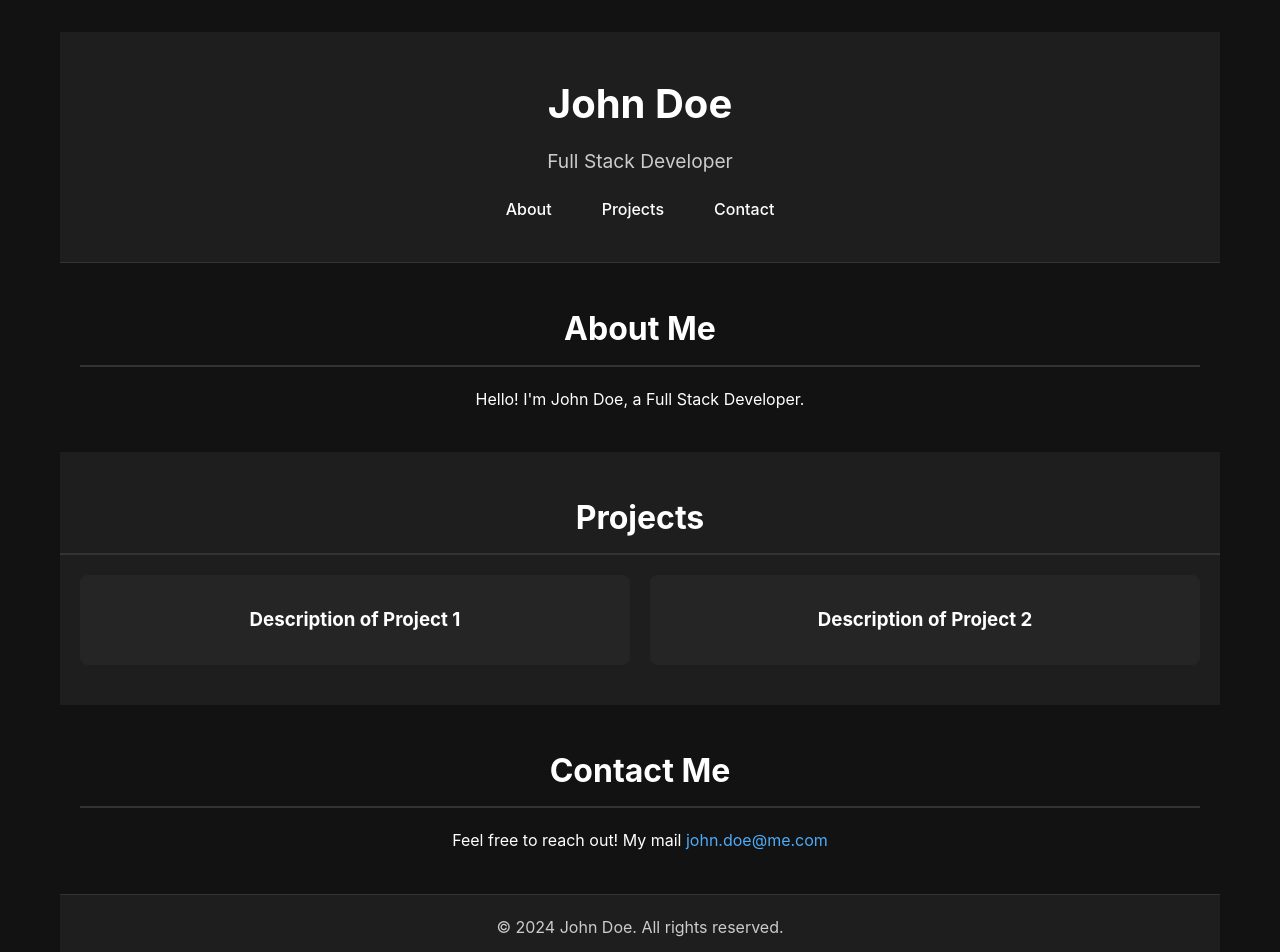
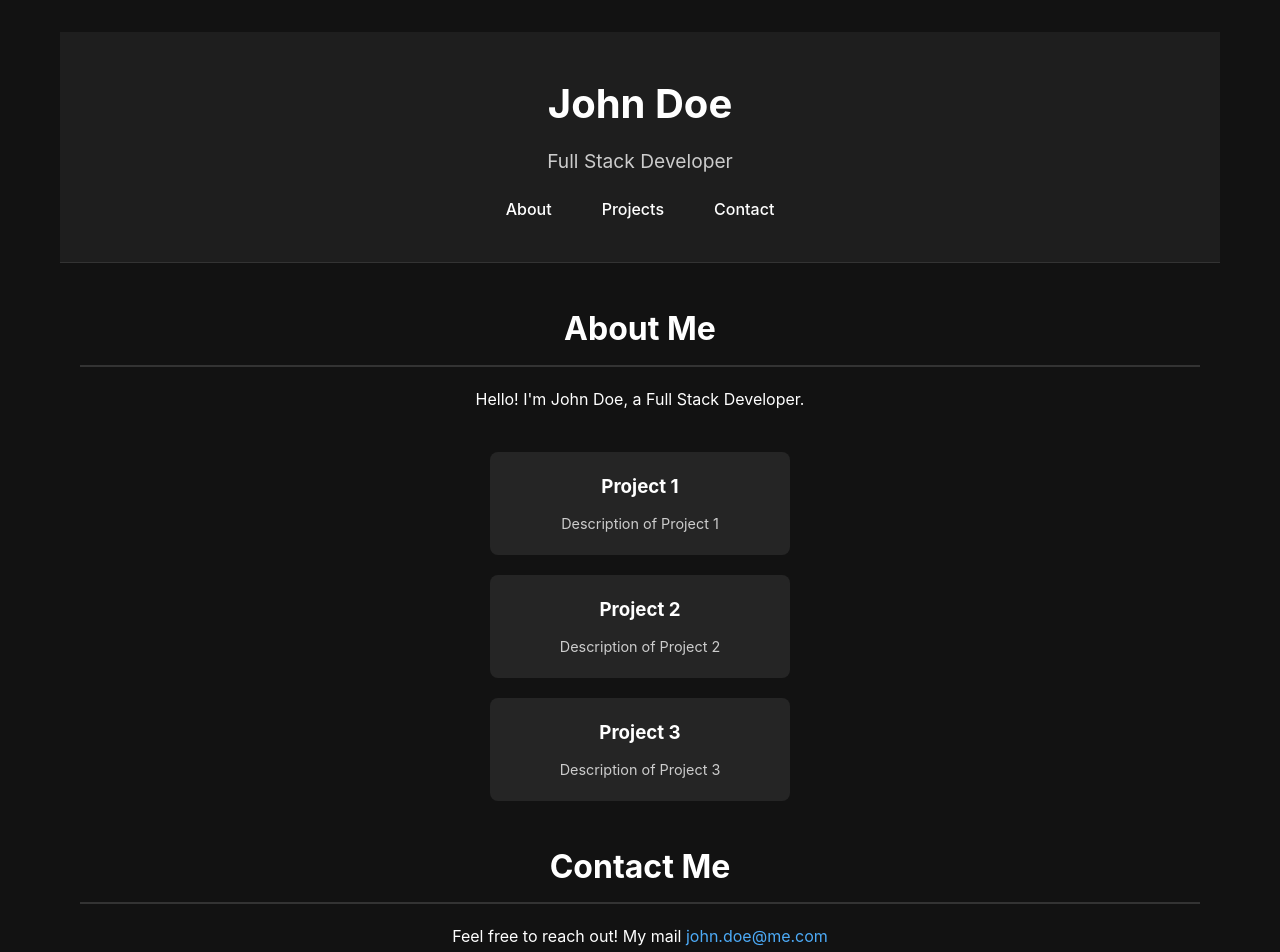
Before and after one commit to zecpedja/ReactCourse, a React (Vite) app: page / in a window 1280 px wide. Shown: the top 952 px of the page. Built offline with nearby package versions, Linux system fonts and the light colour scheme.

Commit message:
moved to components

```diff
--- a/src/App.jsx
+++ b/src/App.jsx
@@ -1,5 +1,9 @@
 import './App.css'
-
+import Header from './components/Header'
+import About from './components/About'
+import Projects from './components/ProjectList'
+import Contact from './components/Contact'
+import Footer from './components/Footer'
 
   function App() {
   const name = "John Doe";
@@ -9,41 +13,15 @@ import './App.css'
     { name: "Project 2", description: "Description of Project 2" , link: "#"}]
   return (
     <div className="App">
-      <header className='header'>
-        <h1>{name}</h1>
-        <p>{profession}</p>
-        <nav>
-          <a href='#about'>About</a>
-          <a href='#projects'>Projects</a>
-          <a href='#contact'>Contact</a>
-        </nav>
-      </header>
+      <Header/>
       {/* about section */}
-      <section id='projects' className='about-section'>
-        <h2>About Me</h2>
-        <p>Hello! I'm {name}, a {profession}.</p>
-      </section>
+      <About/>
       {/* projects section */}
-      <section id='projects' className='projects-section'>
-        <h2>Projects</h2>
-        <div className='projects-list'>
-          {projects.map((project, index) => (
-            <div key={index} className='project-item'>
-              <h3>{project.title}</h3>
-              <h3>{project.description}</h3>
-            </div>
-          ))}
-        </div>
-      </section>
+      <Projects/>
       {/* contact section */}
-      <section id='contact' className='contact-section'>
-        <h2>Contact Me</h2>
-        <p>Feel free to reach out! My mail <a href="mailto:john.doe@me.com">john.doe@me.com</a></p>
-      </section>
+      <Contact/>
       {/* footer section */}
-      <footer className='footer'>
-        <p>&copy; 2024 John Doe. All rights reserved.</p>
-      </footer>
+      <Footer/>
     </div>
 
   )
--- /dev/null
+++ b/src/components/About.jsx
@@ -0,0 +1,12 @@
+function About() {
+    const name = "John Doe";
+    const profession = "Full Stack Developer";
+    return (
+        <section id='projects' className='about-section'>
+            <h2>About Me</h2>
+            <p>Hello! I'm {name}, a {profession}.</p>
+        </section>
+    )
+}
+
+export default About
--- /dev/null
+++ b/src/components/Contact.jsx
@@ -0,0 +1,9 @@
+function Contact() {
+    return (
+        <section id='contact' className='contact-section'>
+            <h2>Contact Me</h2>
+            <p>Feel free to reach out! My mail <a href="mailto:john.doe@me.com">john.doe@me.com</a></p>
+        </section>
+    )
+}
+export default Contact;
--- /dev/null
+++ b/src/components/Footer.jsx
@@ -0,0 +1,8 @@
+function Footer() {
+    return (
+        <footer className='footer'>
+            <p>&copy; 2024 John Doe. All rights reserved.</p>
+        </footer>
+    )
+}
+export default Footer;
--- /dev/null
+++ b/src/components/Header.jsx
@@ -0,0 +1,16 @@
+function Header() {
+    const name = "John Doe";
+    const profession = "Full Stack Developer";
+    return (
+        <header className='header'>
+            <h1>{name}</h1>
+            <p>{profession}</p>
+            <nav>
+                <a href='#about'>About</a>
+                <a href='#projects'>Projects</a>
+                <a href='#contact'>Contact</a>
+            </nav>
+        </header>
+    )
+}
+export default Header;
--- /dev/null
+++ b/src/components/ProjectList.jsx
@@ -0,0 +1,19 @@
+function ProjectList() {
+    const projects = [
+        { name: "Project 1", description: "Description of Project 1", link: "#" },
+        { name: "Project 2", description: "Description of Project 2" , link: "#"},
+        { name: "Project 3", description: "Description of Project 3" , link: "#"}
+    ]
+    return (
+        <div className='projects-list'>
+            {projects.map((project, index) => (
+                <div key={index} className='project-item'>
+                    <h3>{project.name}</h3>
+                    <p>{project.description}</p>
+                </div>
+            ))}
+        </div>
+    )
+}
+
+export default ProjectList;
```
